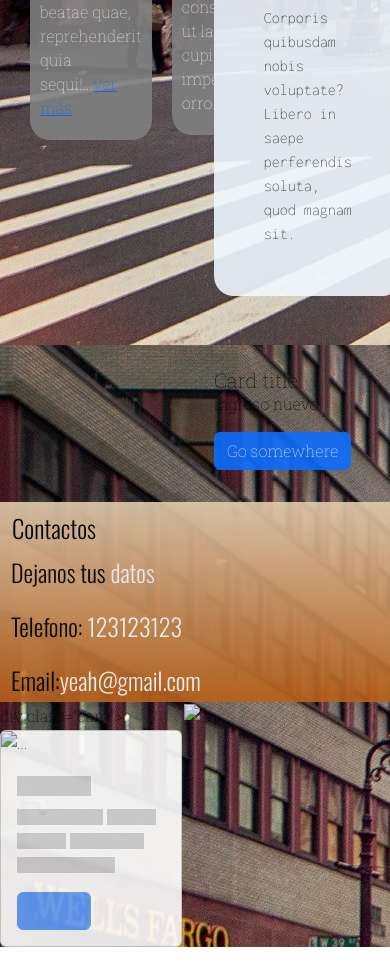
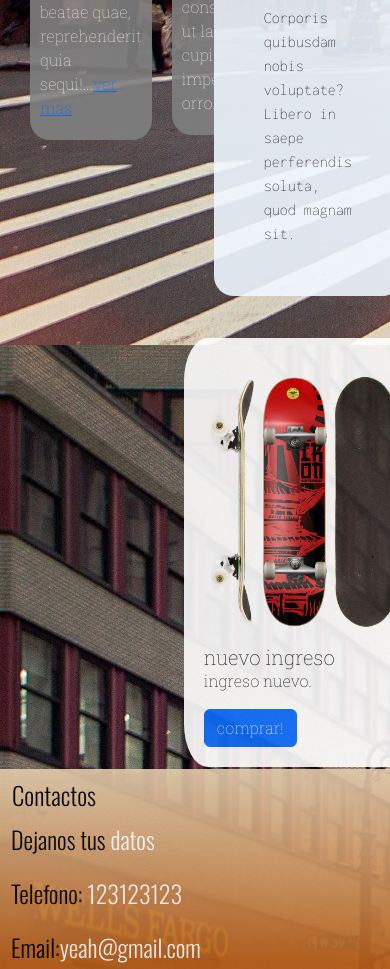
Before and after one commit to charbarie/SegundaEntregaBarie, a plain HTML site: page index.html in a window 390 px wide. Shown: the part 841-1810 px from the top of the page. Before the commit the page ends 1788 px from the top, so only its background shows below. Drawn offline with nearby package versions, Linux system fonts and the light colour scheme.

Commit message:
intento que quede responsive per se me rompe si lo miro desde un celu

```diff
--- a/css/style.css
+++ b/css/style.css
@@ -15,7 +15,7 @@ body{
     display: grid;
     grid-template-columns: 0.7fr 1.3fr 1.3fr 0.7fr;
     grid-template-rows: 0.6fr 2.4fr 0.5fr 0.5fr;
-    gap: 0px 0px;
+    gap: 30px 0px;
     grid-template-areas:
       "section header header header"
       "nav main main aside"
@@ -222,12 +222,20 @@ body{
 
 .aside {
     grid-area: aside;
+    padding: 20px;
 
+    border-radius: 10%;
+    background-color: rgb(255, 255, 255);
     align-items: center;
     justify-content: center;
-    padding: 30px;
 
+    -webkit-border-radius: 10%;
+    -moz-border-radius: 10%;
+    -ms-border-radius: 10%;
+    -o-border-radius: 10%;
 }
+
+
 .aside div{
 
     padding: 30px;
@@ -358,8 +366,8 @@ footer h2{
     padding: 2px;
 }
 .footer p{
-  padding: 1px;
-  font-size: 24px;
+    padding: 1px;
+    font-size: 24px;
 }
 footer a{
     color: white;
@@ -370,7 +378,7 @@ footer a:hover{
 }
 
 
-@media  screen and (max-width:600px){
+@media  screen and (max-width:640px){
     .body{
         background-image: auto;
         background-size: auto;
@@ -386,6 +394,9 @@ footer a:hover{
           "nav aside"
           "footer footer";
     }
+
+
+
     .menu{
     font-size: 36px;
     justify-content: center;
--- a/index.html
+++ b/index.html
@@ -59,32 +59,14 @@
             Lorem ipsum dolor, sit amet consectetur adipisicing elit. Perferendis molestiae, neque nam porro, et soluta id placeat, quae fugiat tempora ea? Quod velit voluptatibus quis sit assumenda eligendi, odio accusantium?
         </div>
     </aside>-->
-    div class="card">
-  <img src="..." class="card-img-top" alt="...">
+    <aside class="aside nIngreso">
+        <img src="./img/producto1.jpg" class="card-img-top" alt="nueva skate">
+        <h5 class="card-title">nuevo ingreso</h5>
+        <p class="card-text">ingreso nuevo.</p>
+        <a href="#" class="btn btn-primary">comprar!</a>
+    </aside>
 
-  <aside class="aside">
-    <h5 class="card-title">Card title</h5>
-    <p class="card-text">ingreso nuevo.</p>
-    <a href="#" class="btn btn-primary">Go somewhere</a>
-  </aside>
-</div>
 
-<div class="card" aria-hidden="true">
-  <img src="..." class="card-img-top" alt="...">
-  <div class="card-body">
-    <h5 class="card-title placeholder-glow">
-      <span class="placeholder col-6"></span>
-    </h5>
-    <p class="card-text placeholder-glow">
-      <span class="placeholder col-7"></span>
-      <span class="placeholder col-4"></span>
-      <span class="placeholder col-4"></span>
-      <span class="placeholder col-6"></span>
-      <span class="placeholder col-8"></span>
-    </p>
-    <a class="btn btn-primary disabled placeholder col-6"></a>
-  </div>
-</div>
     <div class="redes">
         <div>
             <img src="../img/instaICon.png" alt="Instagram">
```
